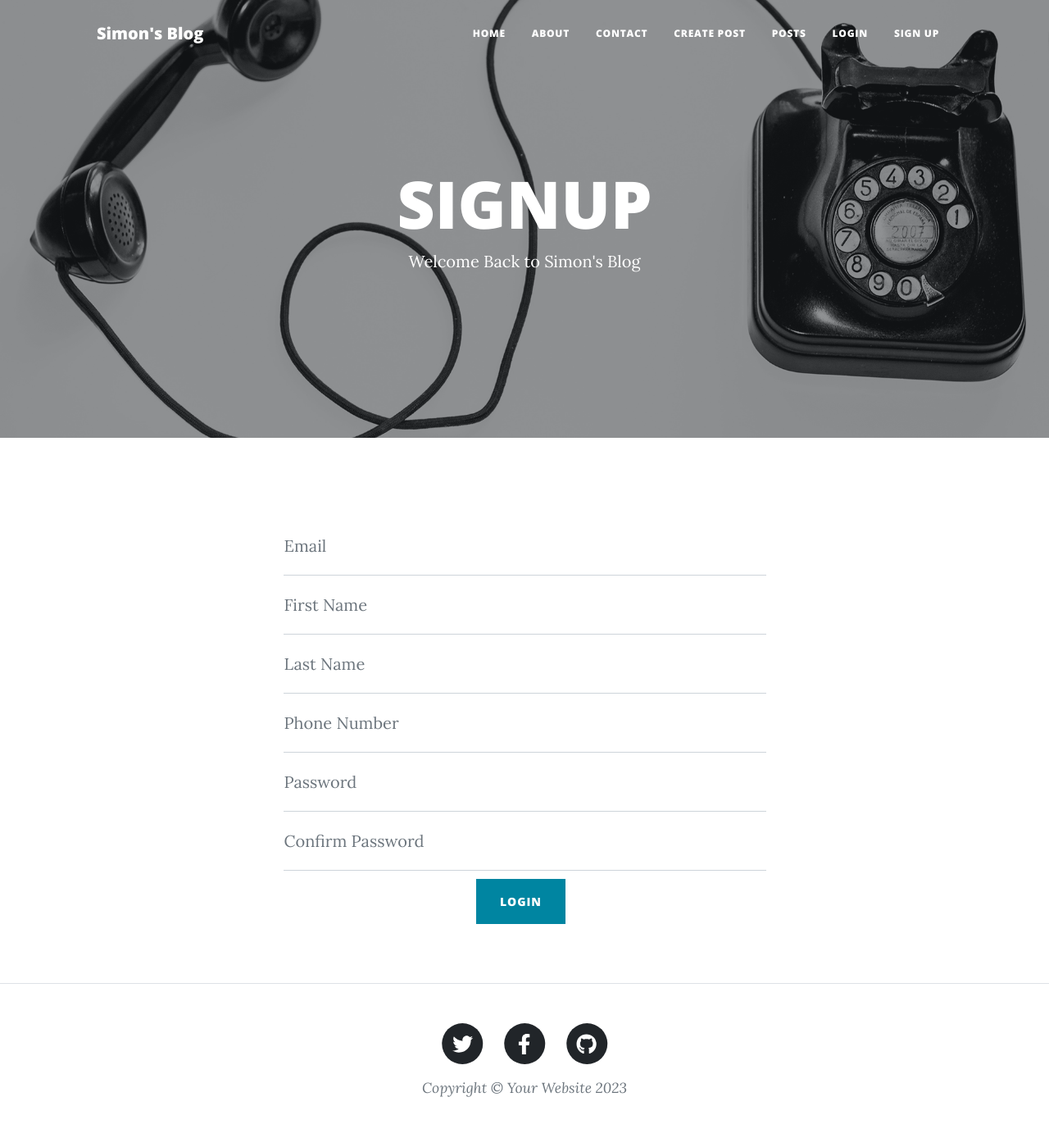
After one commit to SimonPradhan/DjangoSummer, a Django app: page /signup/ in a window 1280 px wide. The commit adds this page. Shown: the whole page at 82% size. Run offline with Django 4.2, Linux system fonts and the light colour scheme; some libraries are stand-ins or nearby versions.

Commit message:
Added Signup page

```diff
--- /dev/null
+++ b/crud/Templates/crud/signup.html
@@ -0,0 +1,105 @@
+{%extends 'base.html'%}
+{%load static%}
+{%block body%}
+<header class="masthead" style="background-image: url({%static 'assets/img/contact-bg.jpg'%})">
+    <div class="container position-relative px-4 px-lg-5">
+        <div class="row gx-4 gx-lg-5 justify-content-center">
+            <div class="col-md-10 col-lg-8 col-xl-7">
+                <div class="page-heading">
+                    <h1>SIGNUP</h1>
+                    <span class="Password">Welcome Back to Simon's Blog</span>
+                </div>
+            </div>
+        </div>
+    </div>
+</header>
+<main class="mb-4">
+    <div class="container px-4 px-lg-5">
+        <div class="row gx-4 gx-lg-5 justify-content-center">
+            <div class="col-md-10 col-lg-8 col-xl-7">
+                <div class="my-5">
+                    <form id="loginform" method="post" data-sb-form-api-token="API_TOKEN">
+                        {%csrf_token%}
+                        <div class="form-floating">
+                            <input class="form-control" id="email" type="text" placeholder="Enter your email..."
+                                data-sb-validations="required" name="email" />
+                            <label for="email">Email</label>
+                            <div class="invalid-feedback" data-sb-feedback="email:required">
+                                A email is required.
+                            </div>
+                        </div>
+
+                        <div class="form-floating">
+                            <input class="form-control" id="firstName" type="text" placeholder="Simon"
+                                data-sb-validations="required" name="firstName" />
+                            <label for="firstName">First Name</label>
+                            <div class="invalid-feedback" data-sb-feedback="email:required">
+                                A First Name is required.
+                            </div>
+                        </div>
+
+                        <div class="form-floating">
+                            <input class="form-control" id="lastName" type="text" placeholder="Pradhananga"
+                                data-sb-validations="required" name="lastName" />
+                            <label for="lastName">Last Name</label>
+                            <div class="invalid-feedback" data-sb-feedback="email:required">
+                                A Last Name is required.
+                            </div>
+                        </div>
+
+                        <div class="form-floating">
+                            <input class="form-control" id="phoneNumber" type="number" placeholder="XXXX-XXX-XXX"
+                                data-sb-validations="required" name="email" />
+                            <label for="phoneNumber">Phone Number</label>
+                            <div class="invalid-feedback" data-sb-feedback="email:required">
+                                A email is required.
+                            </div>
+                        </div>
+                        <div class="form-floating">
+                            <input class="form-control" id="password" type="text" placeholder="Password..."
+                                data-sb-validations="required" name="Password" />
+                            <label for="Password">Password</label>
+                            <div class="invalid-feedback" data-sb-feedback="Password:required">
+                                Password is required.
+                            </div>
+
+                            <div class="form-floating">
+                                <input class="form-control" id="confirmPassword" type="text" placeholder="Password..."
+                                    data-sb-validations="required" name="Password" />
+                                <label for="Password">Confirm Password</label>
+                                <div class="invalid-feedback" data-sb-feedback="Password:required">
+                                    Password is required.
+                                </div>
+                                <div class="d-none" id="submitSuccessMessage">
+                                    <div class="text-center mb-3">
+                                        <div class="fw-bolder">Form submission successful!</div>
+                                        To activate this form, sign up at
+                                        <br />
+                                        <a
+                                            href="https://startbootstrap.com/solution/contact-forms">https://startbootstrap.com/solution/contact-forms</a>
+                                    </div>
+                                </div>
+                                <div class="d-none" id="submitErrorMessage">
+                                    <div class="text-center text-danger mb-3">
+                                        Error sending message!
+                                    </div>
+                                </div>
+                                <!-- Submit Button-->
+                                <button class="btn btn-primary text-uppercase" id="submit" type="submit">
+                                    Login
+                                </button>
+                    </form>
+                </div>
+            </div>
+        </div>
+    </div>
+</main>
+<style>
+    button {
+        display: flex;
+        justify-content: center;
+        margin-top: 10px;
+        margin-left: 40%;
+    }
+</style>
+{%endblock%}
--- a/crud/urls.py
+++ b/crud/urls.py
@@ -1,5 +1,5 @@
 from django.urls import path
-from .views import index, about, create, contacts, partData, delete, update, post, login
+from .views import index, about, create, contacts, partData, delete, update, post, login, signup
 
 app_name="crud"
 urlpatterns = [
@@ -11,5 +11,6 @@ urlpatterns = [
     path("delete/<int:id>/", delete, name="delete"),
     path("update/<int:id>/", update, name="update"),
     path("post/", post, name="post"),
-    path("login/", login, name="login")
+    path("login/", login, name="login"),
+    path("signup/", signup, name="signup"),
 ]
--- a/crud/views.py
+++ b/crud/views.py
@@ -56,7 +56,7 @@ def post(request):
     return render(request, "crud/post.html")
 
 def signup(request):
-    pass
+    return render(request, "crud/signup.html")
 
 def login(request):
     return render(request, "crud/login.html")
--- a/firstProject/templates/nav.html
+++ b/firstProject/templates/nav.html
@@ -22,7 +22,7 @@
                             <li class="nav-item"><a class="nav-link px-lg-3 py-3 py-lg-4" href="{%url 'crud:create'%}">Create Post</a></li>
                             <li class="nav-item"><a class="nav-link px-lg-3 py-3 py-lg-4" href="{%url 'crud:post'%}">Posts</a></li>
                             <li class="nav-item"><a class="nav-link px-lg-3 py-3 py-lg-4" href="{%url 'crud:login'%}">Login</a></li>
-                            <li class="nav-item"><a class="nav-link px-lg-3 py-3 py-lg-4" href="contact.html">Sign Up</a></li>
+                            <li class="nav-item"><a class="nav-link px-lg-3 py-3 py-lg-4" href="{%url 'crud:signup'%}">Sign Up</a></li>
 
                         </ul>
                     </div>
```
